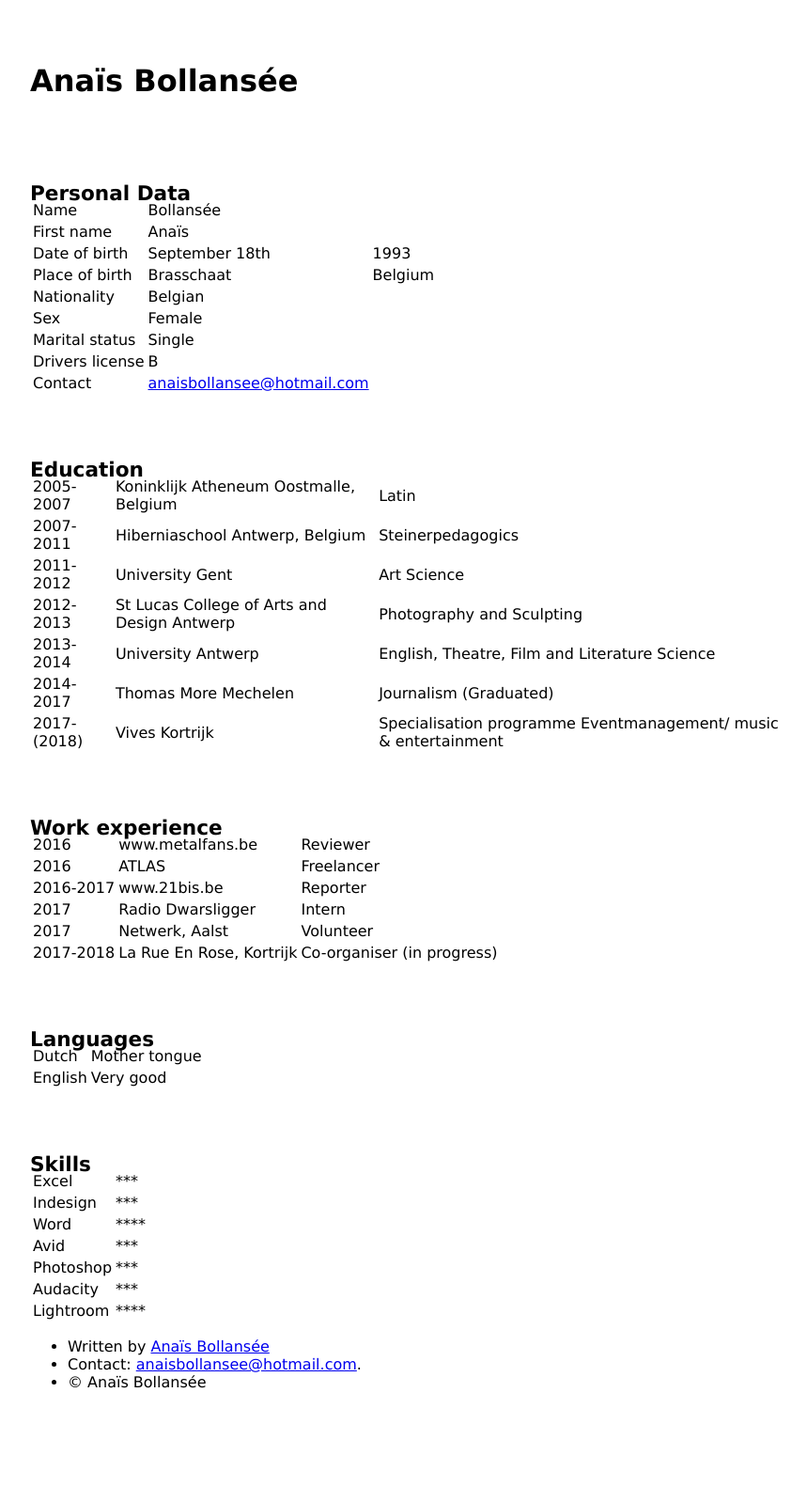
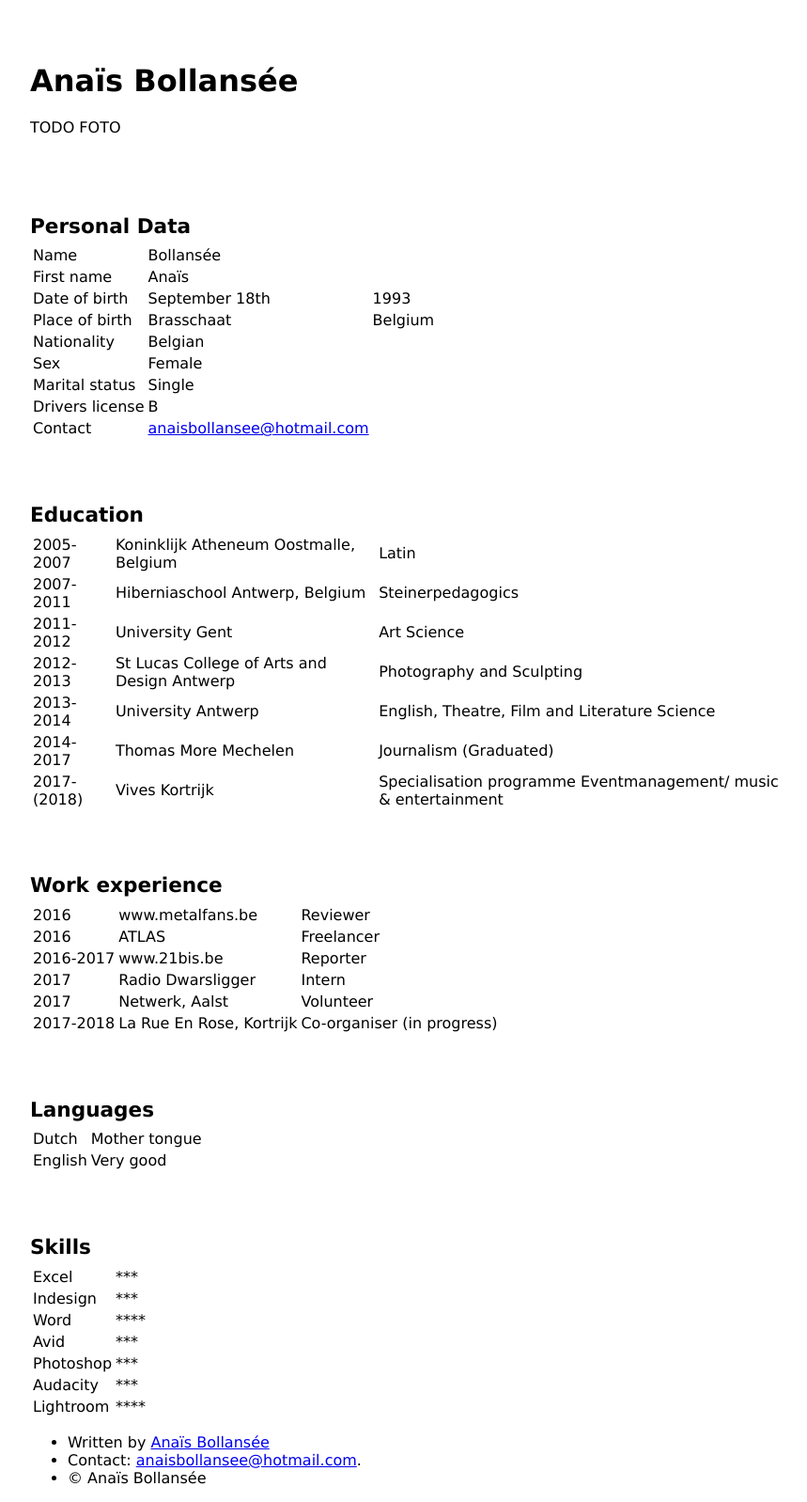
Before and after one commit to AnaisBollansee/AnaisBollansee.github.io, a Jekyll site: the page built from _info/about.md, in a window 1280 px wide. Shown: the whole page at 94% size, without its empty margins (208-1067 px from the left). Built offline with Jekyll 4.4.1, drawn with Linux system fonts in a browser that asks for light colours; before the commit the page ends 1496 px from its top, so only the background shows below that.

Commit message:
titels aanpassen

```diff
--- a/_info/about.md
+++ b/_info/about.md
@@ -5,6 +5,8 @@ order: 1
 ---
 
 # Anaïs Bollansée
+
+TODO FOTO
 
 ### Personal Data
 
--- a/css/styles.scss
+++ b/css/styles.scss
@@ -16,6 +16,6 @@ body {
 h3 {
 	font-size: 135%;
 	margin: 0pt;
-	margin-bottom: -5pt;
+	margin-bottom: 5pt;
 	padding-top: 50pt;
 }
```
Also changed, not shown: 3 other files.
